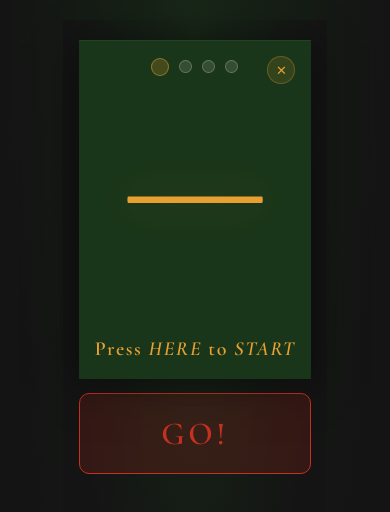
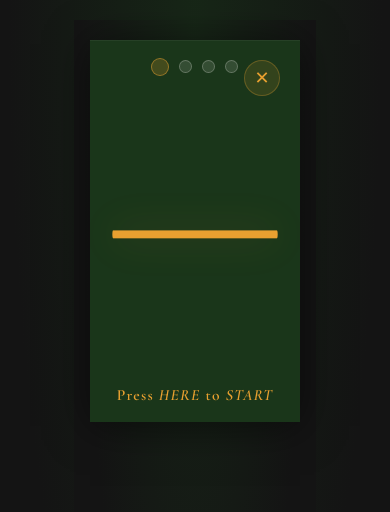
Before and after one commit to Zukemeister/LeStar-Zs-Speak-the-Beat, a plain HTML site: page index.html in a window 390 px wide. Both pictures are taken after a click on the button "Full screen". Drawn offline with nearby package versions, Linux system fonts and the light colour scheme.

Commit message:
Add files via upload

```diff
--- a/index.html
+++ b/index.html
@@ -36,7 +36,7 @@
   display:flex; flex-direction:column; align-items:center;
   font-family:'Lato',sans-serif;
   color:var(--white);
-  padding:20px 16px 52px;
+  padding:20px 16px 40px;
   background-image:radial-gradient(ellipse at 50% 0%, rgba(26,54,26,0.55) 0%, transparent 68%);
 }
 #flash-overlay {
@@ -132,22 +132,19 @@
 /* GO button */
 #go-btn {
   width:100%; max-width:420px;
-  padding:20px; border-radius:10px; border:none;
+  padding:22px;
+  border-radius:12px;
+  border:2px solid var(--red);
   font-family:'Cormorant Garamond',serif; font-size:32px; font-weight:600;
   letter-spacing:0.12em;
   cursor:pointer; transition:all 0.15s;
-  background:rgba(200,48,32,0.18);
-  border:1px solid var(--red);
+  background:rgba(200,48,32,0.22);
   color:var(--red);
   position:relative; z-index:1;
-  margin-bottom:14px;
-}
-#go-btn:active { background:rgba(200,48,32,0.35); transform:scale(0.98); }
-#go-btn.running {
-  background:rgba(200,48,32,0.28);
-  color:#f08070;
-  border-color:#f08070;
-}
+  margin-top:4px;
+  display:block;
+}
+#go-btn:active { background:rgba(200,48,32,0.45); transform:scale(0.98); }
 
 /* Fullscreen button */
 #fs-btn {
@@ -165,15 +162,22 @@
 body.fs-mode .ctrl-panel,
 body.fs-mode .tap-btn,
 body.fs-mode .hdr,
-body.fs-mode #speed-notice { display:none; }
+body.fs-mode #speed-notice,
+body.fs-mode #go-btn { display:none; }
 body.fs-mode .beat-display {
   position:fixed; inset:0; border-radius:0;
   border:none; z-index:50;
   display:flex; flex-direction:column;
   align-items:center; justify-content:center;
-}
-body.fs-mode .beat-num { font-size:clamp(160px,45vw,320px); }
-body.fs-mode #fs-btn { top:16px; right:16px; }
+  max-width:100%;
+}
+body.fs-mode .beat-num {
+  font-size:clamp(200px,55vw,420px);
+  min-height:0;
+}
+body.fs-mode .pips { margin-bottom:24px; }
+body.fs-mode .press-hint { font-size:clamp(14px,4vw,20px); }
+body.fs-mode #fs-btn { top:20px; right:20px; width:36px; height:36px; font-size:18px; }
 
 /* Help button */
 #help-btn {
@@ -416,8 +420,6 @@
   <div class="press-hint" id="press-hint" data-i18n="pressStart">Press <em>HERE</em> to <em>START</em></div>
 </div>
 
-<button id="go-btn" onclick="toggleFS()">GO!</button>
-
 <div class="controls">
 
   <div class="ctrl-panel">
@@ -507,6 +509,8 @@
       </label>
     </div>
   </div>
+
+<button id="go-btn" onclick="toggleFS()">GO!</button>
 
 </div>
 
```
